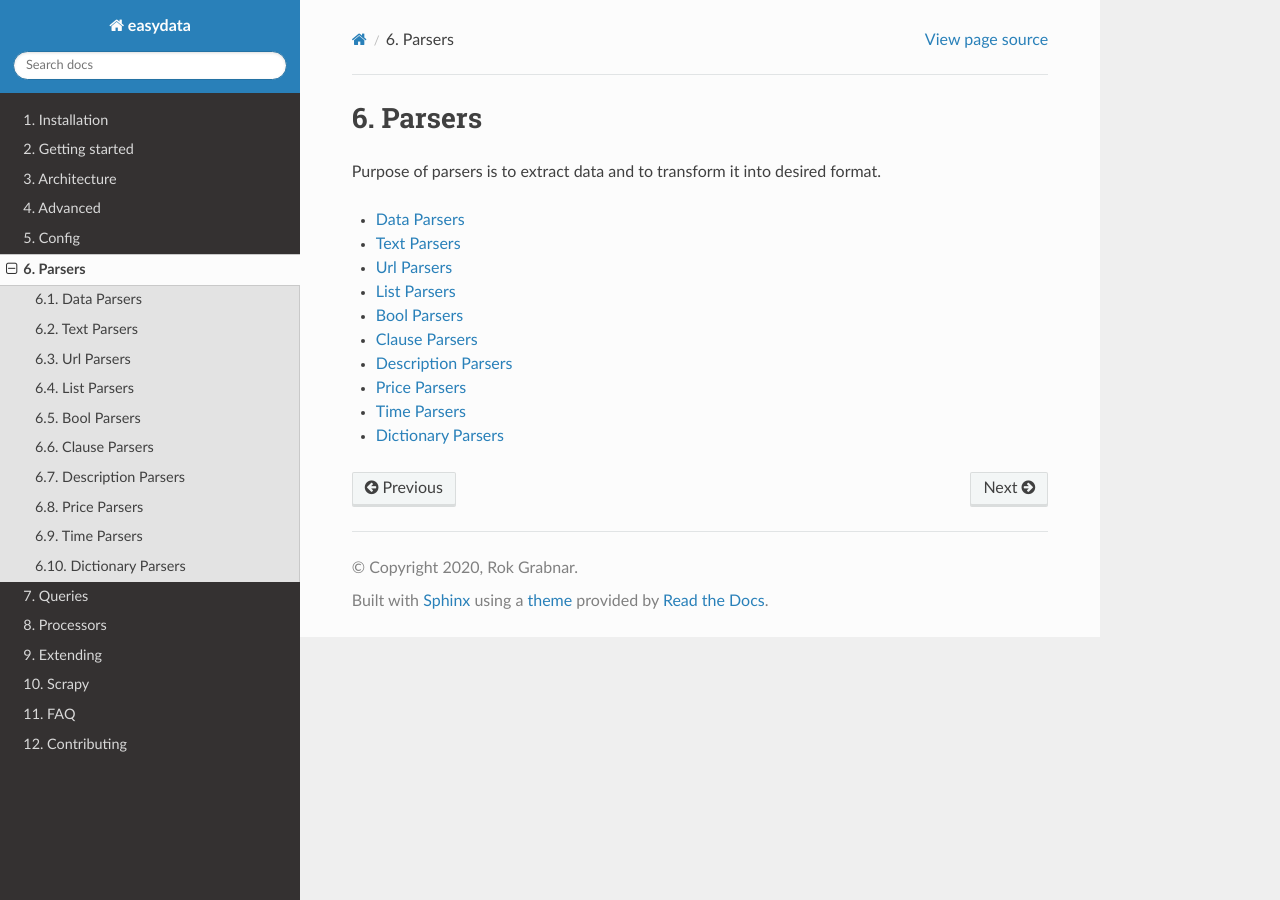
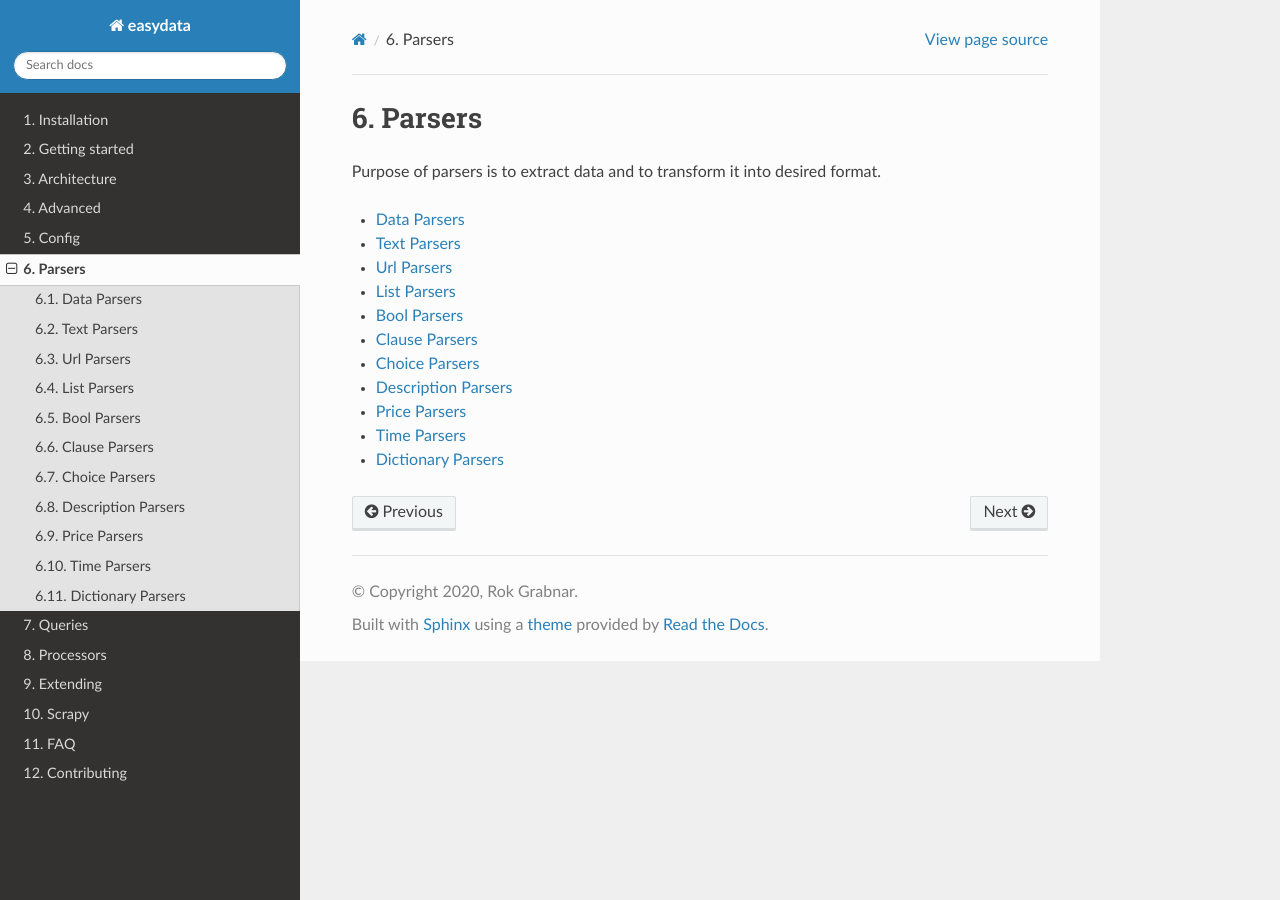
Before and after one commit to easydatapy/easydata, a Sphinx documentation site: the page built from docs/parsers/index.rst, in a window 1280 px wide. Built offline with Sphinx 7.4.7 and the Read the Docs theme 2.0.0, drawn with Linux system fonts in a browser that asks for light colours.

Commit message:
choice field

```diff
--- a/docs/parsers/index.rst
+++ b/docs/parsers/index.rst
@@ -14,6 +14,8 @@ Purpose of parsers is to extract data and to transform it into desired format.
 * :ref:`parsers-bool`
 
 * :ref:`parsers-clause`
+
+* :ref:`parsers-choice`
 
 * :ref:`parsers-description`
 
@@ -33,6 +35,7 @@ Purpose of parsers is to extract data and to transform it into desired format.
     list
     bool
     clause
+    choice
     description
     price
     time
```
Also changed, not shown: docs/parsers/choice.rst (added, +9 -0 lines).
